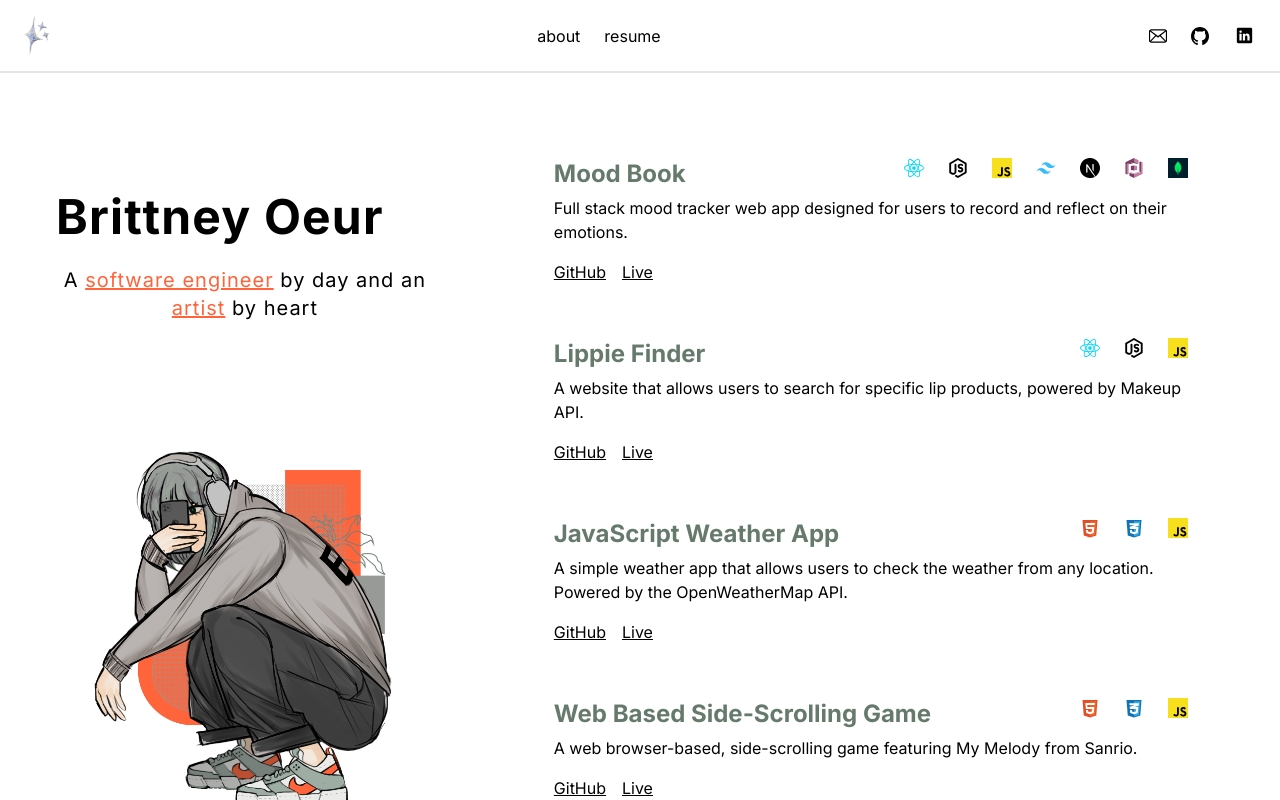
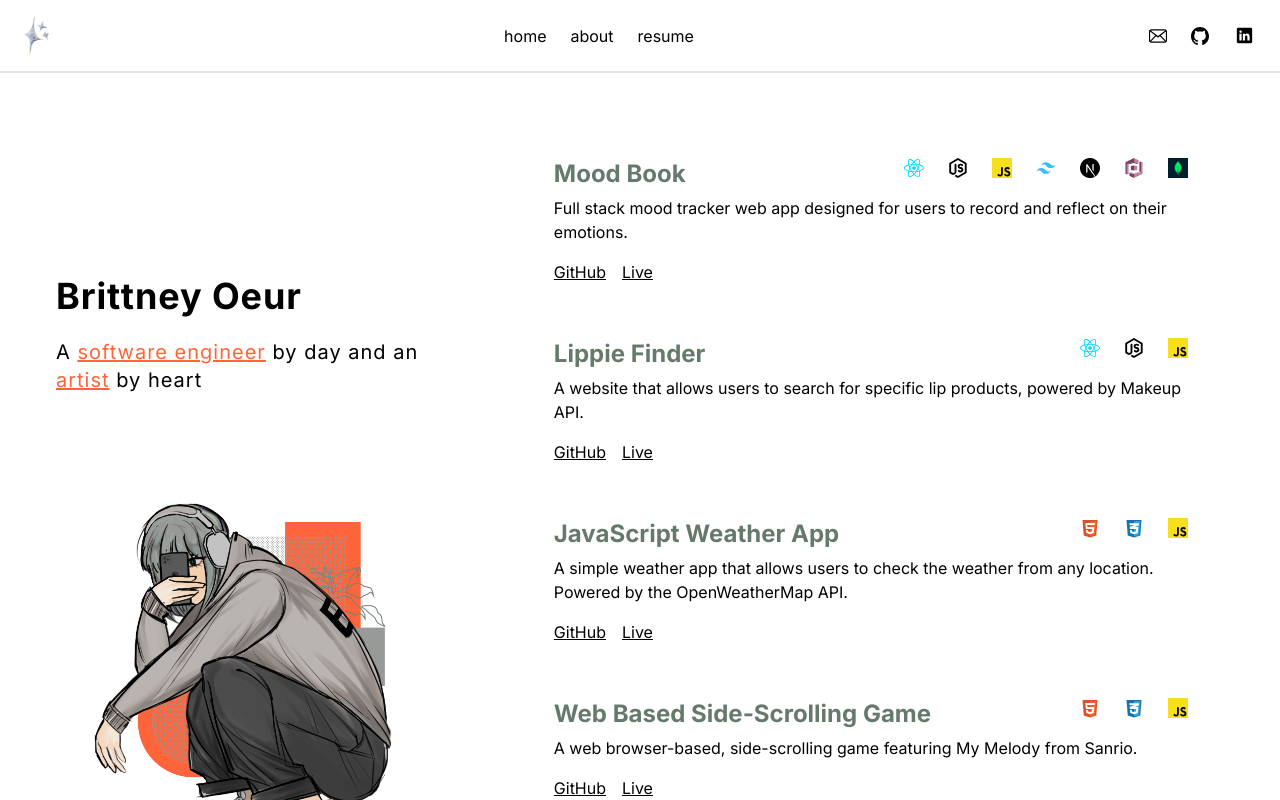
Before and after one commit to BrittneyOeur/portfolio.github.io, a Next.js app: page / in a window 1280 px wide. Shown: the top 800 px of the page. Built offline with nearby package versions, Linux system fonts and the light colour scheme.

Commit message:
Fixed sizing

```diff
--- a/app/about/page.tsx
+++ b/app/about/page.tsx
@@ -6,18 +6,18 @@ import Footer from "@/components/ui/Footer";
 
 const About = () => {
     return (
-        <div className="relative flex flex-col min-h-screen mx-auto sm:px-6 md:px-14">
+        <div className="relative flex flex-col min-h-screen mx-auto px-6 sm:px-6 md:px-14">
             <motion.div
                 initial={{ opacity: 0 }}
                 animate={{ opacity: 1 }}
                 transition={{ duration: 1.5 }}
-                className="absolute inset-0 bg-[url('/star-chrome.png')] bg-no-repeat bg-fixed bg-center bg-[length:1200px_675px]"
+                className="absolute inset-0 bg-[url('/star-chrome.png')] bg-no-repeat bg-fixed bg-center sm:bg-[length:1200px_675px] lg:bg-[length:800px_450px]"
             />
 
             <NavBar />
 
             {/* Content with semi-transparent white background */}
-            <div className="flex-1 flex justify-center items-center bg-white bg-opacity-80 relative">
+            <div className="flex-1 flex justify-center items-center relative">
                 <div className="max-w-[89vw] md:max-w-2xl lg:max-w-[60vw] flex flex-col">
                     <div className="text-center whitespace-normal mt-16">
                         <motion.h1
--- a/components/Hero.tsx
+++ b/components/Hero.tsx
@@ -10,16 +10,16 @@ const Hero = () => {
   return (
     <div className="relative min-h-screen">
         <div className="pb-20 pt-20 lg:pt-30 lg:pb-30">
-            <div className="flex justify-center relative my-12 z-10 gap-24">
-                <div className="max-w-[89vw] md:max-w-2xl lg:max-w-[60vw] flex flex-col pt-10">
+            <div className="flex flex-col lg:flex-row justify-center items-center relative my-12 z-10 gap-24">
+                <div className="max-w-[89vw] md:max-w-2xl lg:max-w-[60vw] flex flex-col">
                     <TextGenerateEffect
-                        className="text-left text-[32px] md:text-4xl lg:text-5xl"
+                        className="text-left text-[32px] md:text-4xl lg:text-4xl"
                         words="Brittney Oeur"
                     />
-                    <div className="text-center md:tracking-wider mb-10 text-sm md:text-lg lg:text-[20px] text-black">
+                    <div className="mb-5">
                         <FadingText
                             text="A software engineer by day and an artist by heart"
-                            className="text-center md:tracking-wider mb-20 text-sm md:text-lg lg:text-[20px]"
+                            className="text-left md:tracking-wider mb-20 text-sm md:text-lg lg:text-[20px]"
                             delay={0.2}
                         />
                     </div>
--- a/components/ui/Footer.tsx
+++ b/components/ui/Footer.tsx
@@ -3,7 +3,7 @@ import { socialMedia } from '@/data'
 
 const Footer = () => {
   return (
-    <footer className="w-full pt-10 pb-4 mb-[100px] md:mb-5 bg-white " id="contact">
+    <footer className="w-full pt-10 pb-4 mb-[100px] md:mb-5 bg-white" id="contact">
         <div className="flex mt:16 md:flex-row flex-col justify-between items-center">
             <p className="md:text-base text-sm md:font-normal font-light text-black">Copyright © 2025 Brittney</p>
             <div className="flex items-center md:gap-5 gap-6">
--- a/components/ui/NavBar.tsx
+++ b/components/ui/NavBar.tsx
@@ -6,6 +6,11 @@ const NavBar = () => {
             <a href="/"><img src="/star-icon.png" width="25" height="25"/></a>
             {/*<h1 className="text-lg font-bold"><a href="/" className="text-black hover:text-orange duration-100 ease-in-out">Brittney Oeur</a></h1>*/}
             <ul className="flex gap-6">
+                <li>
+                    <a href="/" className="text-black hover:text-orange duration-75 ease-in-out">
+                        home
+                    </a>
+                </li>
                 <li>
                     <a href="./about" className="text-black hover:text-orange duration-75 ease-in-out">
                         about
```
Also changed, not shown: public/star-chrome.png.
